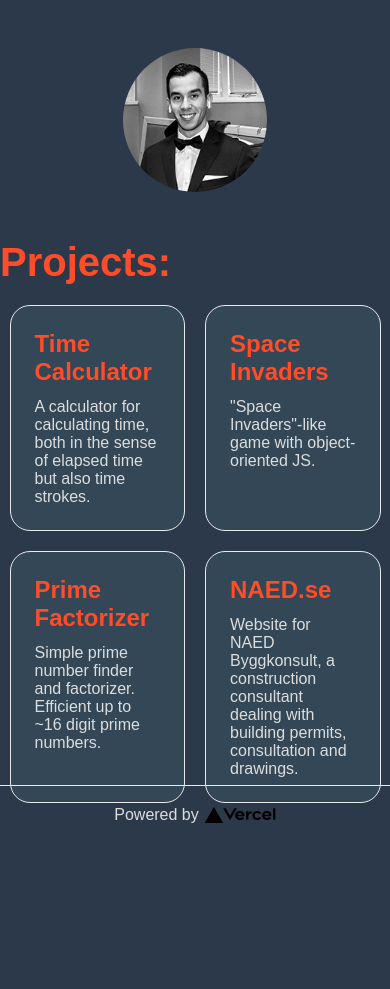
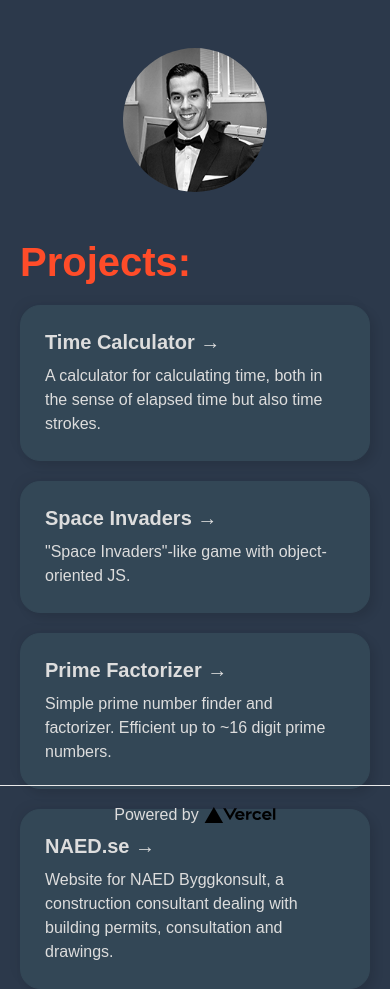
Before and after one commit to nermin99/nermin.skenderovic.se, a Next.js app: page / in a window 390 px wide. Before the commit the page ends 844 px from the top, so only its background shows below. Built offline with nearby package versions, Linux system fonts and the light colour scheme; a web font is replaced by a local one.

Commit message:
Make grid responsive

```diff
--- a/components/Card/Card.module.scss
+++ b/components/Card/Card.module.scss
@@ -1,22 +1,33 @@
 .card {
   padding: 1.5em;
   text-align: left;
-  color: inherit;
+  color: var(--secondary);
   background: var(--quaternary);
+  border: 1px solid var(--quaternary);
+  border-radius: 2rem;
+  box-shadow: 5px 5px 10px rgb(0 0 0 / 10%), -5px -5px 10px rgb(0 0 0 / 3%);
+  transition: color 0.15s ease, border-color 0.15s ease;
   text-decoration: none;
-  border: 1px solid #eaeaea;
-  border-radius: 2rem;
-  transition: color 0.15s ease, border-color 0.15s ease;
+  line-height: 1.5em;
 }
 
-.grid_item {
-  /* width: 48%; */
-}
+// .grid_item {
+// }
 
 .title {
-  color: var(--tertiary);
+  color: inherit;
+  font-size: 2rem;
+  font-weight: bold;
+  margin-bottom: 0.5em;
 }
 
 .description {
   color: var(--secondary);
 }
+
+.card:hover,
+.card:focus,
+.card:active {
+  color: var(--tertiary);
+  border-color: var(--tertiary);
+}
--- a/components/Card/Card.tsx
+++ b/components/Card/Card.tsx
@@ -9,7 +9,7 @@ interface CardProps {
 export default function Card(props: CardProps) {
   return (
     <a href={props.link} className={`${styles.card} ${styles.grid_item}`}>
-      <h2 className={styles.title}>{props.title}</h2>
+      <h2 className={styles.title}>{props.title} &rarr;</h2>
       <p className={styles.description}>{props.description}</p>
       {/* &rarr; */}
     </a>
--- a/pages/index.tsx
+++ b/pages/index.tsx
@@ -23,9 +23,8 @@ const Home: NextPage = () => {
       </header>
 
       <main className={styles.main}>
-        <h1 className={styles.title}>Projects:</h1>
-
         <div className={`${styles.projects} ${styles.grid_container}`}>
+          <h1 className={`${styles.title} ${styles.grid_item_1}`}>Projects:</h1>
           <Card
             title="Time Calculator"
             description="A calculator for calculating time, both in the sense of elapsed time but also time strokes."
--- a/styles/Home.module.scss
+++ b/styles/Home.module.scss
@@ -50,88 +50,27 @@
   align-self: flex-start;
   font-size: 4rem;
   color: var(--tertiary);
-  margin-bottom: 2rem;
 }
 
-.projects {
-  width: fit-content;
-  display: flex;
-  flex-wrap: wrap;
-
-  h2 {
-    margin-bottom: 0.5em;
-  }
-}
+// .projects {
+// }
 
 .grid_container {
   display: grid;
-  grid-template-columns: repeat(2, min(500px, 45%));
-  gap: 2rem;
+  grid-template-columns: repeat(2, min(50rem, calc(50% - 1.5 * var(--gridGap))));
+  grid-gap: var(--gridGap);
   place-content: center;
+  grid-template-areas: 'header header';
 }
 
-.title,
-.description {
-  text-align: center;
+.grid_item_1 {
+  grid-area: header;
 }
 
-.description {
-  margin: 4rem 0;
-  line-height: 1.5;
-  font-size: 1.5rem;
-}
-
-.code {
-  background: #fafafa;
-  border-radius: 5px;
-  padding: 0.75rem;
-  font-size: 1.1rem;
-  font-family: Menlo, Monaco, Lucida Console, Liberation Mono, DejaVu Sans Mono,
-    Bitstream Vera Sans Mono, Courier New, monospace;
-}
-
-.grid {
-  display: flex;
-  align-items: center;
-  justify-content: center;
-  flex-wrap: wrap;
-  max-width: 800px;
-}
-
-/* .card {
-  margin: 1rem;
-  padding: 1.5rem;
-  text-align: left;
-  color: inherit;
-  text-decoration: none;
-  border: 1px solid #eaeaea;
-  border-radius: 10px;
-  transition: color 0.15s ease, border-color 0.15s ease;
-  max-width: 300px;
-}
-
-.card:hover,
-.card:focus,
-.card:active {
-  color: #0070f3;
-  border-color: #0070f3;
-}
-
-.card h2 {
-  margin: 0 0 1rem 0;
-  font-size: 1.5rem;
-}
-
-.card p {
-  margin: 0;
-  font-size: 1.25rem;
-  line-height: 1.5;
-} */
-
-@media (max-width: 600px) {
-  .grid {
-    width: 100%;
-    flex-direction: column;
+@media (max-width: 700px) {
+  .grid_container {
+    grid-template-columns: calc(100% - 2 * var(--gridGap));
+    grid-template-areas: 'header';
   }
 }
 
--- a/styles/globals.css
+++ b/styles/globals.css
@@ -1,11 +1,10 @@
 :root {
-  /* Colors */
   --primary: #2c394b;
   --secondary: #dddddd;
   --tertiary: #ff4c29;
   --quaternary: #334756;
   --NS-black: #262626;
-  --boxGap: 1%;
+  --gridGap: 2rem;
 }
 
 * {
```
